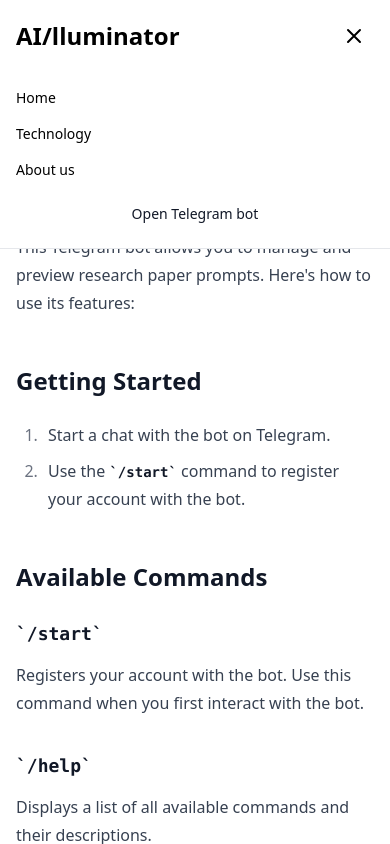
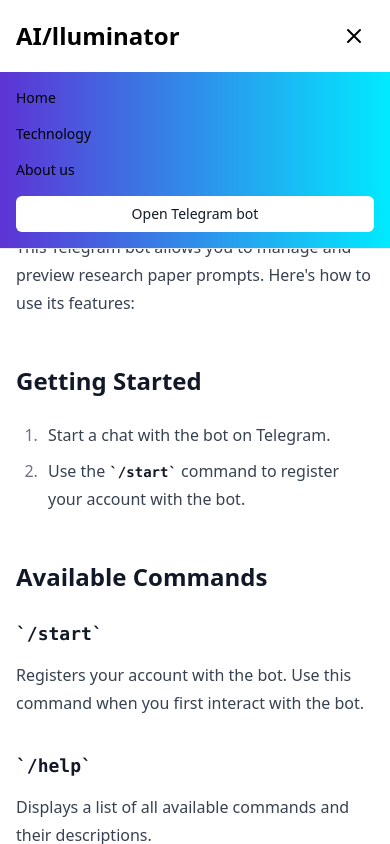
Before and after one commit to ai-lluminator/frontend, a Next.js app: page /how-to-use in a window 390 px wide. Both pictures are taken after a click on the button "Open menu". Shown: the top 844 px of the page. Built offline with nearby package versions, Linux system fonts and the light colour scheme.

Commit message:
Update mobile menu

```diff
--- a/components/Header.tsx
+++ b/components/Header.tsx
@@ -27,11 +27,11 @@
           </Link>
         </nav>
         <div className="flex items-center space-x-4">
-          <a href="#" className="hidden md:inline-flex px-4 py-2 text-sm font-medium text-gray-900 bg-white rounded-md hover:bg-gray-50">
+          <a href="#" className="hidden md:inline-flex px-4 py-2 text-sm font-medium text-gray-900 bg-white rounded-md hover:bg-gray-50 text-center">
             Open Telegram bot
           </a>
           <button
-            className="md:hidden p-2 rounded-md hover:bg-gray-100"
+            className="md:hidden p-2 rounded-md"
             onClick={() => setMobileMenuOpen(!mobileMenuOpen)}
             aria-label={mobileMenuOpen ? "Close menu" : "Open menu"}
           >
@@ -48,7 +48,7 @@
         </div>
       </div>
       {mobileMenuOpen && (
-        <div className="md:hidden absolute top-full left-0 right-0 bg-white border-b">
+        <div className="md:hidden absolute top-full left-0 right-0 gradient border-b">
           <nav className="container mx-auto px-4 py-4 flex flex-col space-y-4">
             <Link href="/" className="text-sm font-medium hover:underline">
               Home
```
